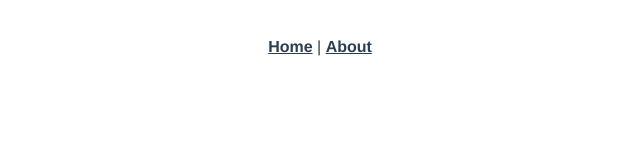
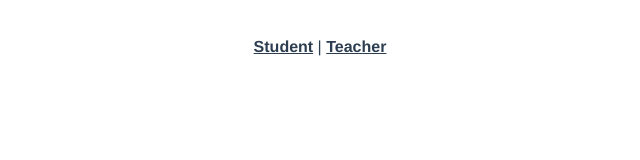
Before and after one commit to EricHusa/FC-classroom-Portal, a Vue app in the folder web/: page /student in a window 1280 px wide. Shown: the top 160 px of the page, without its empty margins (320-960 px from the left). Built offline with nearby package versions, Linux system fonts and the light colour scheme.

Commit message:
add login view template

```diff
--- a/web/src/App.vue
+++ b/web/src/App.vue
@@ -1,8 +1,8 @@
 <template>
   <div id="app">
     <div id="nav">
-      <router-link to="/">Home</router-link> |
-      <router-link to="/about">About</router-link>
+      <router-link to="/student">Student</router-link> |
+      <router-link to="/teacher">Teacher</router-link>
     </div>
     <router-view />
   </div>
--- a/web/src/router/index.js
+++ b/web/src/router/index.js
@@ -11,13 +11,19 @@ const routes = [
     component: Home
   },
   {
-    path: "/about",
-    name: "about",
+    path: "/teacher",
+    name: "teacher",
     // route level code-splitting
     // this generates a separate chunk (about.[hash].js) for this route
     // which is lazy-loaded when the route is visited.
     component: () =>
-      import(/* webpackChunkName: "about" */ "../views/About.vue")
+      import(/* webpackChunkName: "about" */ "../views/Teacher.vue")
+  },
+    {
+    path: "/student",
+    name: "student",
+    component: () =>
+      import(/* webpackChunkName: "about" */ "../views/Student.vue")
   }
 ];
 
--- a/web/src/views/About.vue
+++ /dev/null
@@ -1,5 +0,0 @@
-<template>
-  <div class="about">
-    <h1>This is an about page</h1>
-  </div>
-</template>
--- a/web/src/views/Home.vue
+++ b/web/src/views/Home.vue
@@ -1,18 +1,18 @@
 <template>
   <div class="home">
     <img alt="Vue logo" src="../assets/logo.png" />
-    <HelloWorld msg="Welcome to Your Vue.js App" />
+    <LoginMessage msg="Login" />
   </div>
 </template>
 
 <script>
 // @ is an alias to /src
-import HelloWorld from "@/components/HelloWorld.vue";
+import LoginMessage from "@/components/Login.vue";
 
 export default {
   name: "home",
   components: {
-    HelloWorld
+    LoginMessage
   }
 };
 </script>
```
Also changed, not shown: 1 other file (tests, documents, lock files or other folders).
